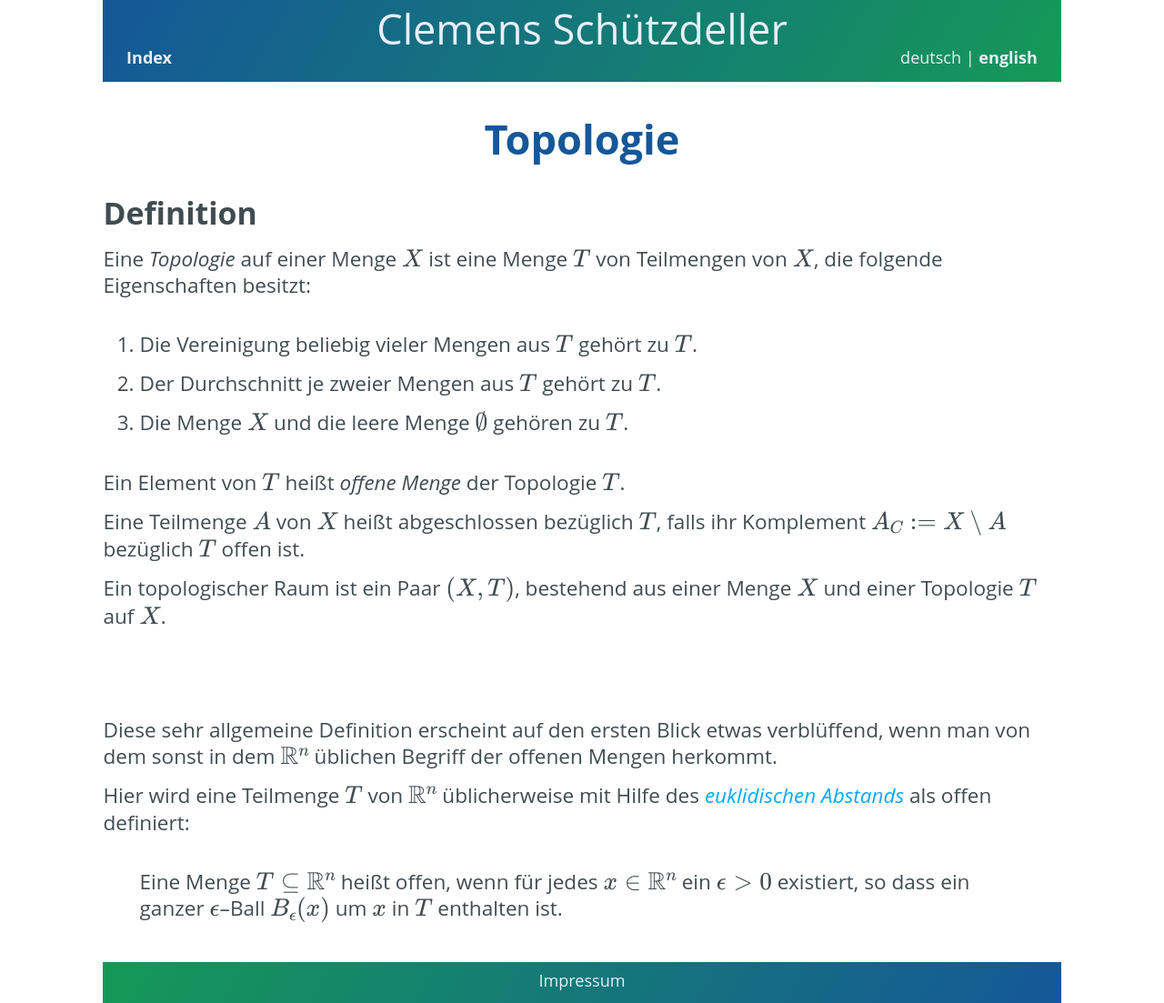
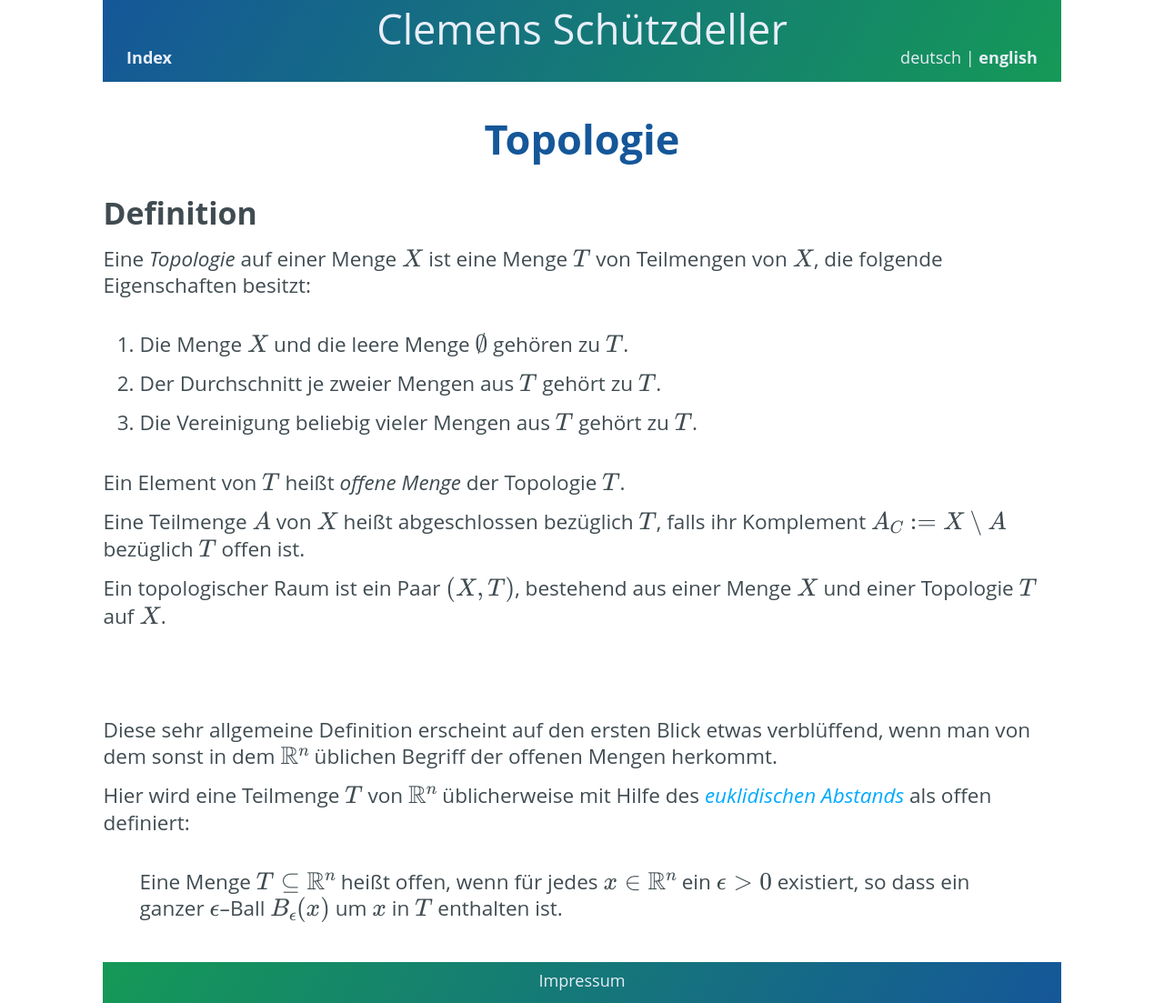
Before and after one commit to cs-LA/home, a Jekyll site: the page built from Topologie/index.md, in a window 1280 px wide. Shown: the whole page at 91% size. Built offline with Jekyll 4.4.1, drawn with Linux system fonts in a browser that asks for light colours; our own code applies the rules of GitHub Pages for plain Markdown files; part of the change alters nothing that is shown.

```diff
--- a/Topologie/index.md
+++ b/Topologie/index.md
@@ -3,9 +3,9 @@
 ### Definition
 
 Eine *Topologie* auf einer Menge $X$ ist eine Menge $T$ von Teilmengen von $X$, die folgende Eigenschaften besitzt:
+1. Die Menge $X$ und die leere Menge $\emptyset$ gehören zu $T$.
+1. Der Durchschnitt je zweier Mengen aus $T$ gehört zu $T$.
 1. Die Vereinigung beliebig vieler Mengen aus $T$ gehört zu $T$.
-2. Der Durchschnitt je zweier Mengen aus $T$ gehört zu $T$.
-3. Die Menge $X$ und die leere Menge $\emptyset$ gehören zu $T$.
 
 Ein Element von $T$ heißt *oﬀene Menge* der Topologie $T$.
 
```
